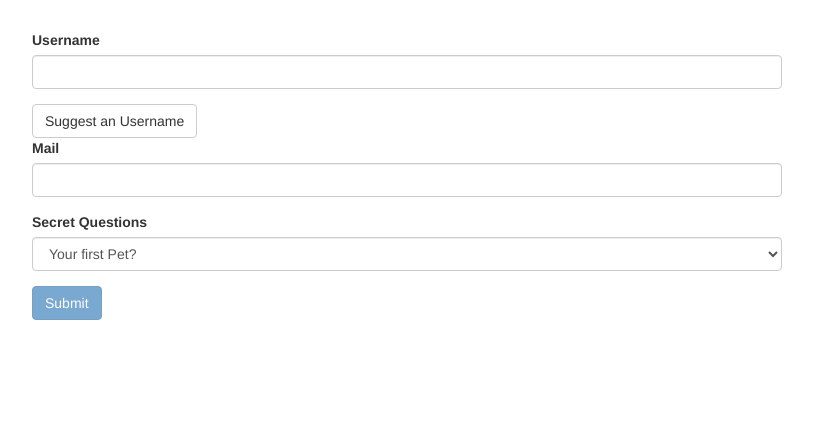
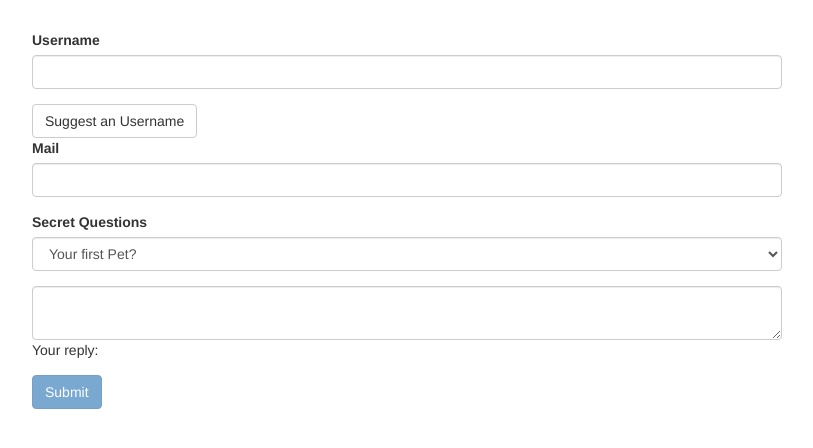
Before and after one commit to aniketgaikwad9797/angular-template-driven-forms, an Angular app: page / in a window 1280 px wide. Shown: the top 448 px of the page, without its empty margins (233-1046 px from the left). Built offline with nearby package versions, Linux system fonts and the light colour scheme.

Commit message:
using ngModel with two way binding

```diff
--- a/src/app/app.component.html
+++ b/src/app/app.component.html
@@ -54,6 +54,10 @@
             <option value="teacher">Your first teacher?</option>
           </select>
         </div>
+        <div class="form-group">
+          <textarea [(ngModel)]="answer" name="qAField" row="3" class="form-control"></textarea>
+          <p> Your reply: {{ answer }}</p>
+        </div>
         <button class="btn btn-primary" type="submit" [disabled]="!form.valid">
           Submit
         </button>
--- a/src/app/app.component.ts
+++ b/src/app/app.component.ts
@@ -9,6 +9,7 @@ import { NgForm } from '@angular/forms';
 export class AppComponent {
   @ViewChild('form') formElement: NgForm;
   defaultQuestion = 'pet';
+  answer = '';
   suggestUserName() {
     const suggestedName = 'Superuser';
   }
```
